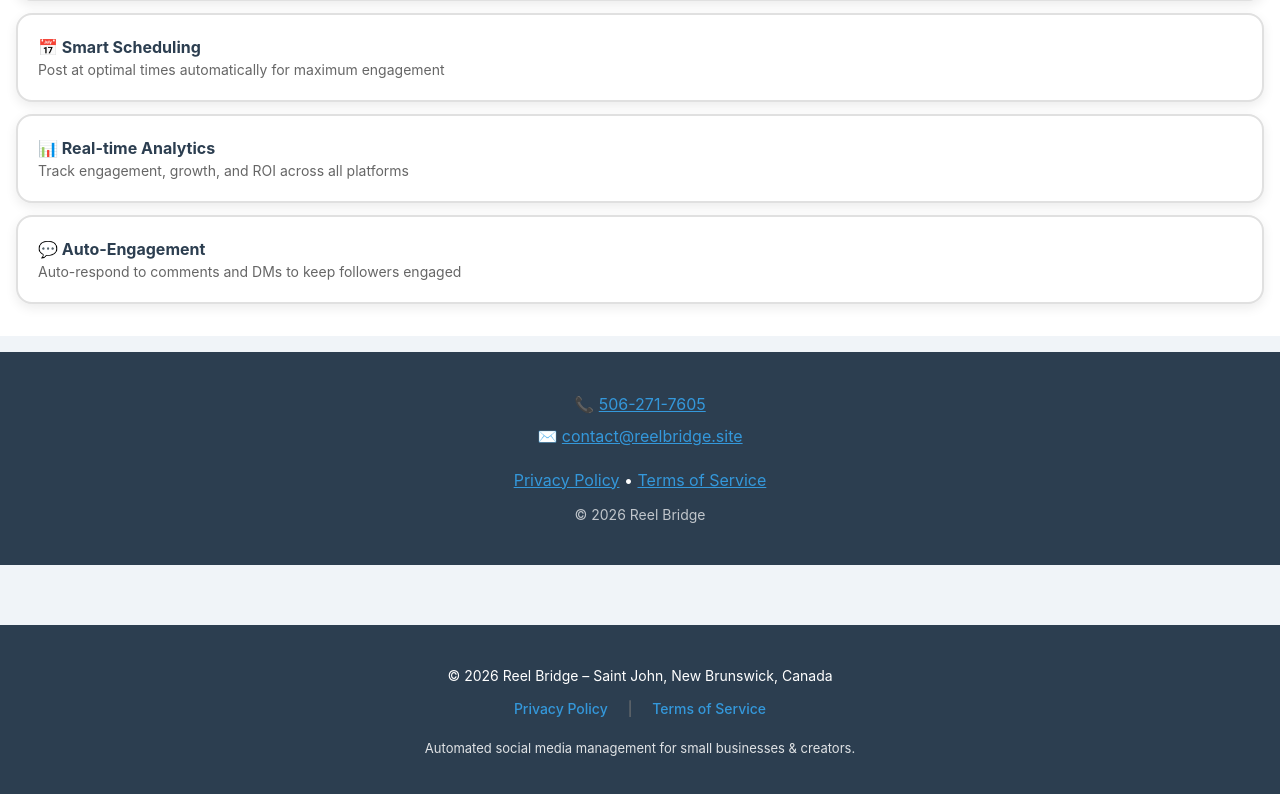
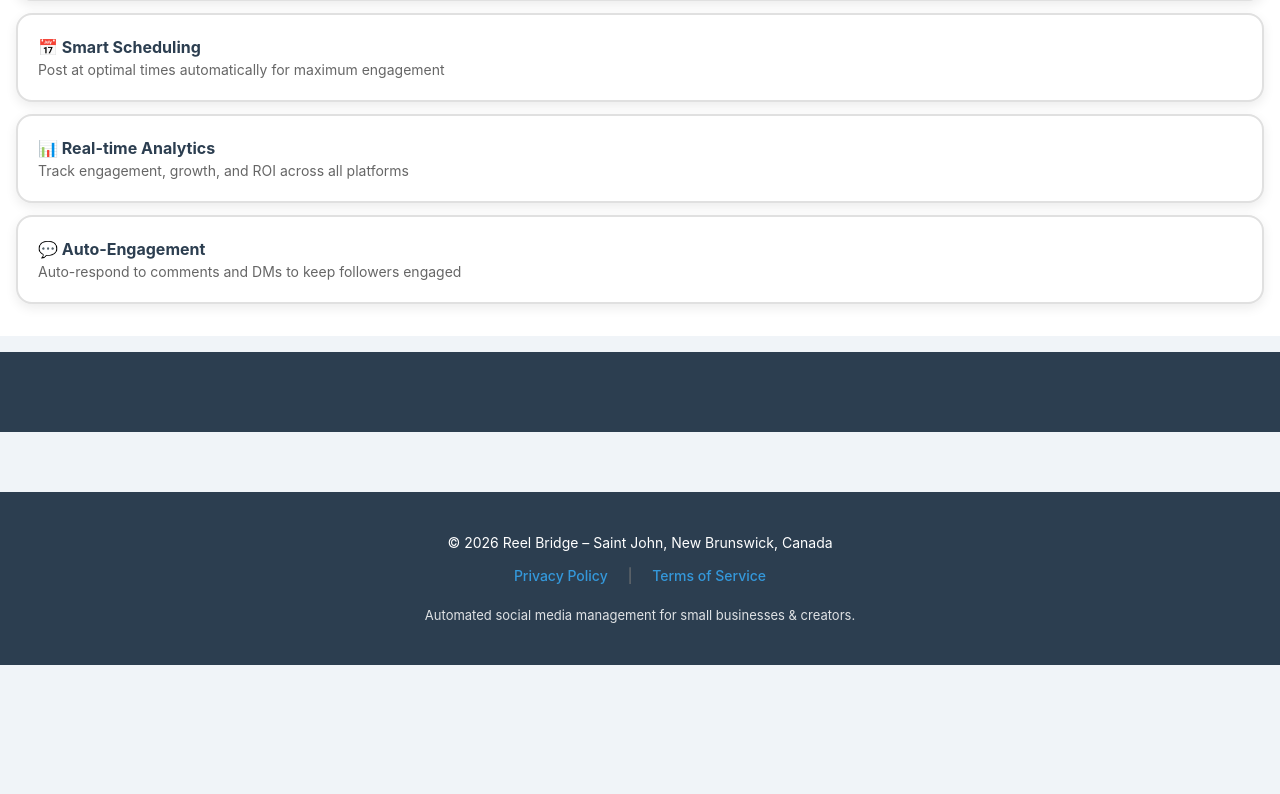
Before and after one commit to chrismoran202522-ship-it/reelbridge.github.io, a website: page index.html in a window 1280 px wide. Shown: the part 5650-6444 px from the top of the page. After the commit the page ends 6315 px from the top, so only its background shows below. Drawn offline with Linux system fonts and the light colour scheme; a web font is replaced by a local one.

Commit message:
Update index.html
Signed-off-by: chrismoran202522-ship-it <chrismoran202522@gmail.com>

```diff
--- a/index.html
+++ b/index.html
@@ -1739,15 +1739,6 @@
         </section>
 
         <footer>
-    <p>📞 <a href="tel:506-271-7605">506-271-7605</a></p>
-    <p style="margin-top: 8px;">✉️ <a href="mailto:contact@reelbridge.site">contact@reelbridge.site</a></p>
-
-    <p style="margin: 20px 0 12px;">
-        <a href="#privacy-policy" style="color: var(--accent); text-decoration: underline;">Privacy Policy</a> •
-        <a href="#terms" style="color: var(--accent); text-decoration: underline;">Terms of Service</a>
-    </p>
-
-    <p style="opacity: 0.7; font-size: 14px;">© 2026 Reel Bridge</p>
         </footer>
     </div>
 
```
